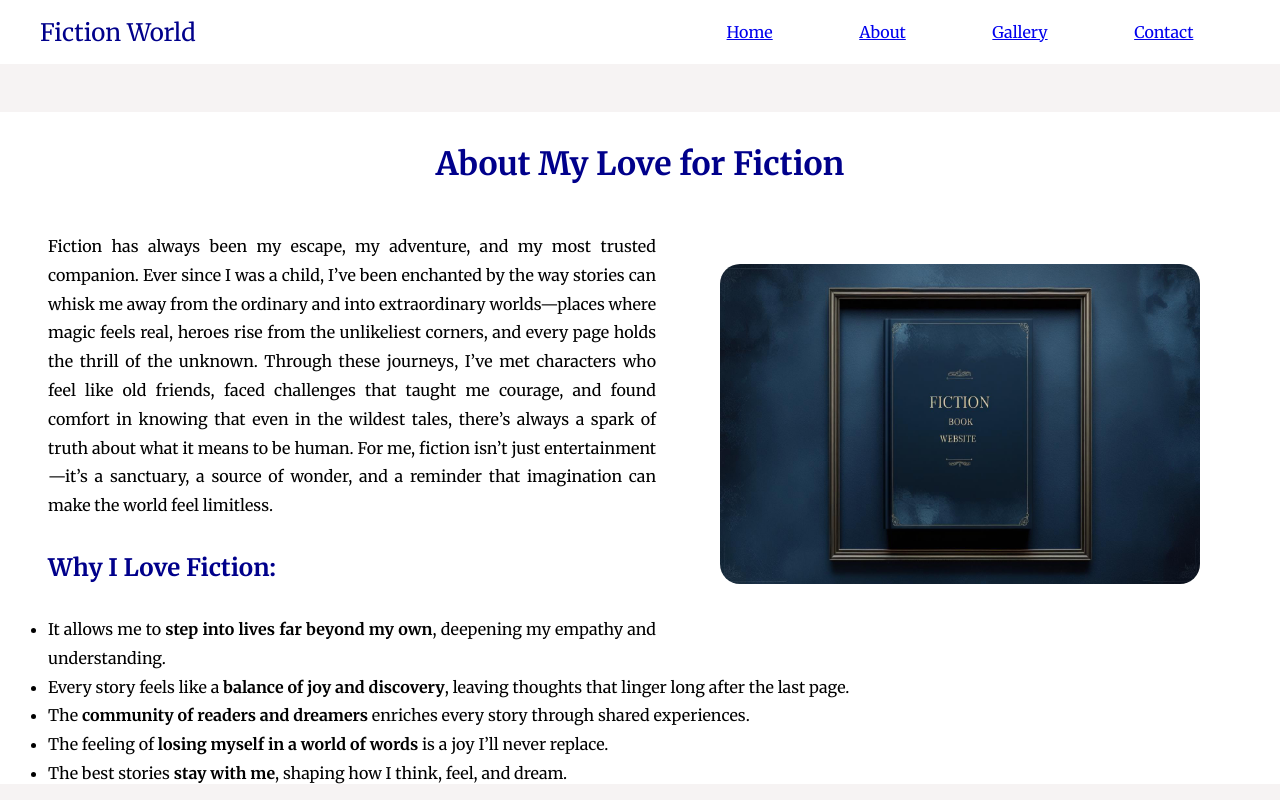
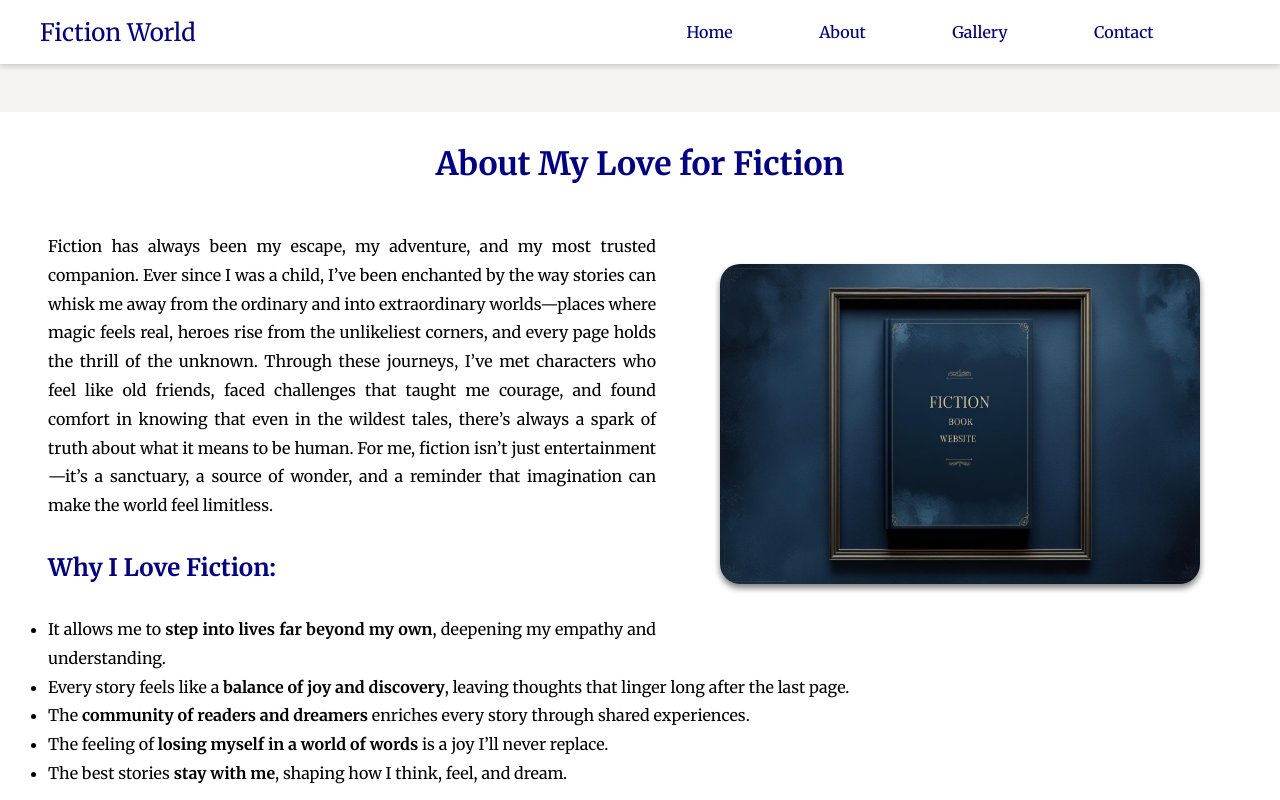
Before and after one commit to Efrata-Habte/what-I-Love, a plain HTML site: page about.html in a window 1280 px wide. Shown: the top 800 px of the page. Drawn offline with Linux system fonts and the light colour scheme; a web font is replaced by a local one.

Commit message:
fixed header,hovering effect,styled navigation bar for about page

```diff
--- a/styles/about.css
+++ b/styles/about.css
@@ -7,31 +7,50 @@
 }
 
 header{
-    padding-left: 40px;
-    display: flex;
-    max-width: 100%;
+    position: fixed;
+    top: 0;
+    left: 0;
+    width: 100%;
     height: 4rem;
     background-color: white;
+    display: flex;
+    justify-content: space-between;
     align-items: center;
-    justify-content: space-between;
-
+    padding: 0 40px;
+    z-index: 1000;
+    box-shadow: 0 2px 6px rgba(0, 0, 0, 0.2);
 }
 .navigation{
     display: flex;
     width: 40rem;
     justify-content: space-evenly;
-    gap: 2;
 }
+
+.navigation a{
+    text-decoration: none;
+    color: darkblue;
+    font-weight: 500;
+    transition: transform 0.3s ease-in-out;
+}
+
+.navigation a:hover{
+    color: #3949AB;
+    transform: scale(1.15);
+}
+
 .logo{
     font-size: 1.5rem;
-    color: #3949AB;
-    color: #5E35B1;
     color: darkblue;
+}
+.main{
+    padding-top: 4rem;
 }
 .gray-box{
     max-width: 100%;
     height: 3rem;
     background-color: rgb(246, 243, 243);
+    margin-top: 4rem;
+
 }
 .white-box{
     max-width: 100%;
@@ -52,11 +71,13 @@ header{
     margin-right: 5rem;
     max-width: 30rem;
     height: 20rem;
+    box-shadow: 0 4px 6px rgba(0, 0, 0, 0.5);
     transition: transform 0.3s ease-in-out;
 }
 
 .image:hover{
     transform: scale(1.05);
+    opacity: .9;
 }
 
 .white-box p,ul{
@@ -90,6 +111,8 @@ table {
     border-collapse: collapse;
     margin: 1rem 3rem;
     float: right;
+    box-shadow: 0 4px 6px rgba(0, 0, 0, 0.2);
+
 }
 
 table th, table td {
--- a/styles/index.css
+++ b/styles/index.css
@@ -24,7 +24,6 @@ header{
     display: flex;
     width: 40rem;
     justify-content: space-evenly;
-    gap: 2;
 }
 .navigation a{
     text-decoration: none;
```
